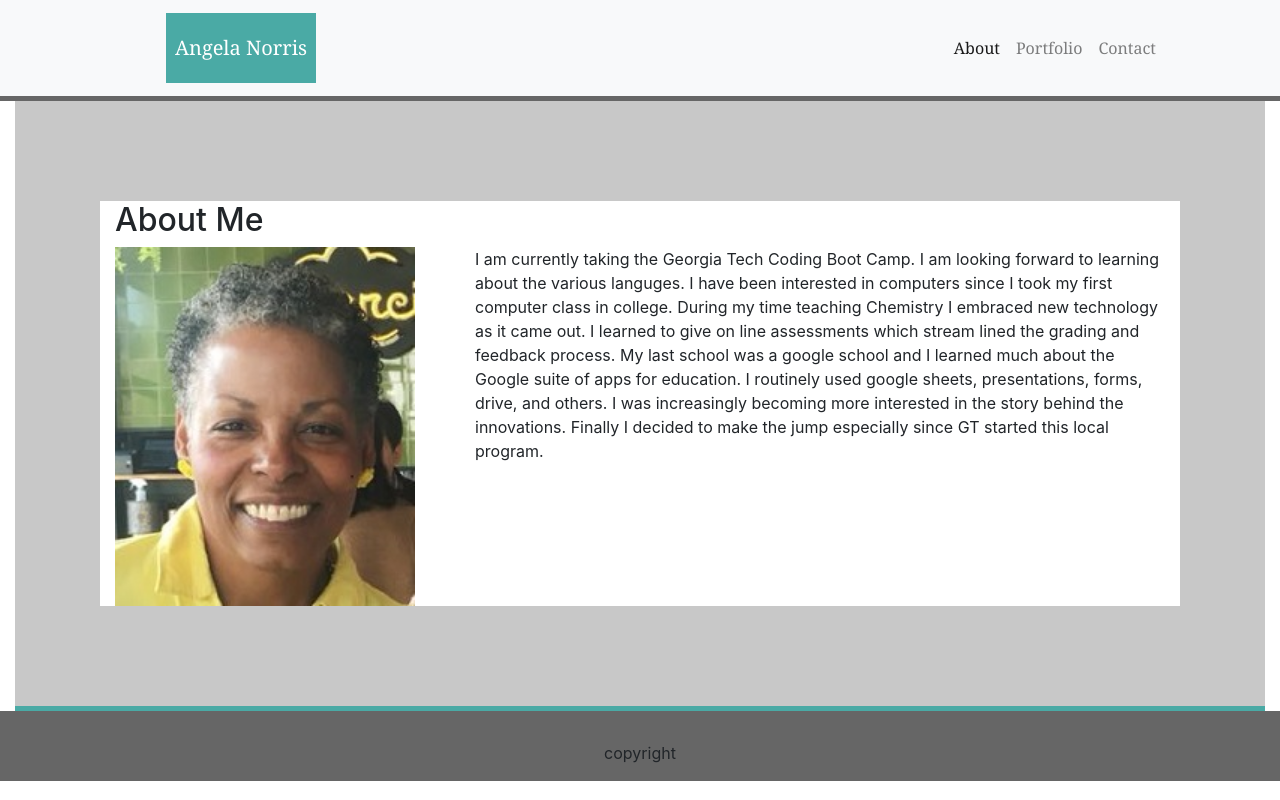
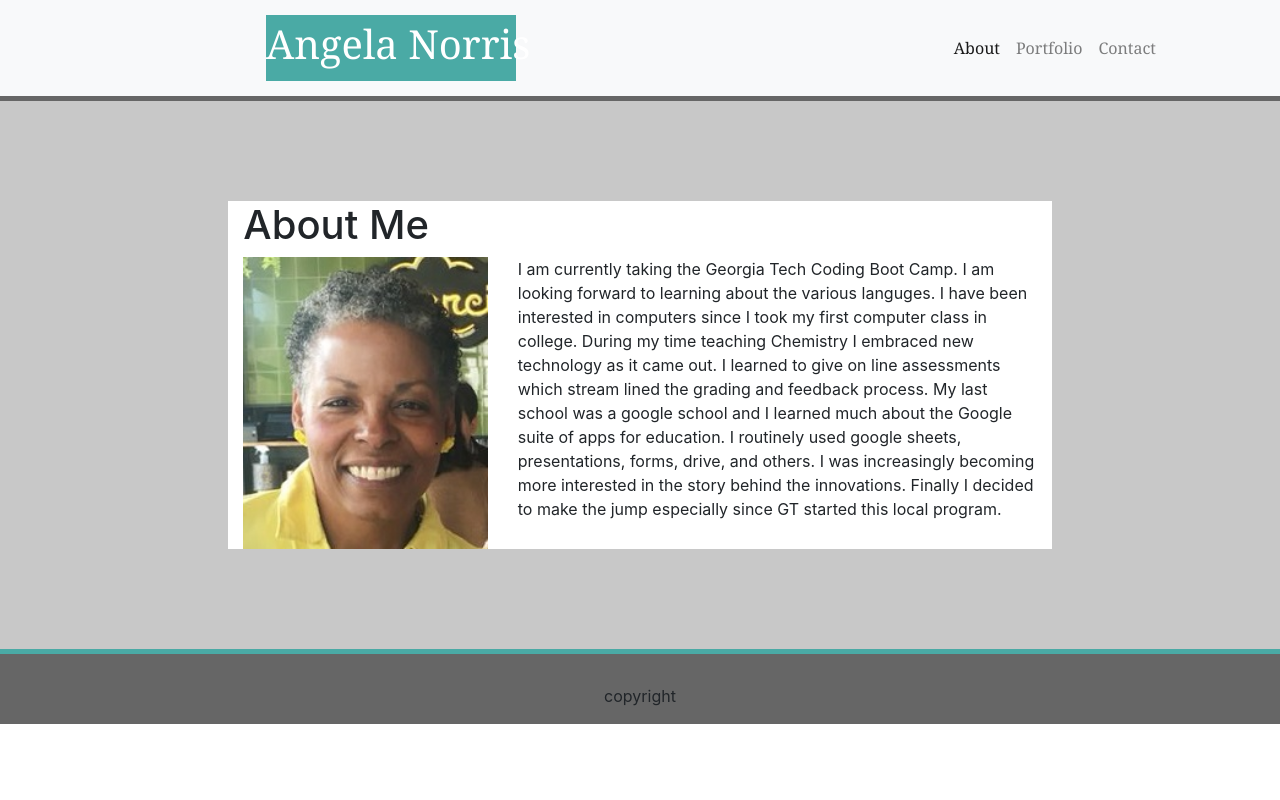
Before and after one commit to anorris57/Bootstrap-Portfolio, a plain HTML site: page index.html in a window 1280 px wide. Drawn offline with nearby package versions, Linux system fonts and the light colour scheme.

Commit message:
fixed alignment issues

```diff
--- a/assets/css/layouts.css
+++ b/assets/css/layouts.css
@@ -10,10 +10,10 @@ body {
 #name {
   text-align: center;
   background-color: #4aaaa5;
-  padding-top: 20px;
-  padding-bottom: 20px;
-  margin-left: 150px;
-  width: 150px;
+  /*padding-top: 20px;
+  padding-bottom: 20px;*/
+  margin-left: 250px;
+  width: 250px;
   color: white;
 }
 #namePortfolio {
@@ -39,24 +39,23 @@ ul {
   padding-bottom: 20px;
   margin-right: 100px;
 }
+.middleContainer {
+  background-color: #C8C8C8;
+  padding: 100px 150px 100px 150px;
+}
 .middle {
-  background-color: #C8C8C8;
-  padding: 100px;
-  border-bottom: 5px solid #4aaaa5;
+  background-color: #ffffff;
 }
 .middlePortfolio {
     background-color: #C8C8C8;
-    padding: 100px;
-    border-bottom: 5px solid #4aaaa5;
+    /*padding: 100px;*/
+    padding: 100px 150px 100px 150px;
 }
 .middleContact {
   background-color: #C8C8C8;
   padding: 100px;
-  border-bottom: 5px solid #4aaaa5;
 }
-.group {
-  background-color: #ffffff;
-}
+
 .groupPortfolio {
   background-color: #ffffff;
 }
@@ -66,7 +65,7 @@ ul {
 }
 img{
   width: 300px;
-  height: 300px;
+  height: 250px;
 }
 #portfolio img {
   width: 250px;
@@ -78,4 +77,5 @@ img{
 .bottom{
   background-color: #666666;
   padding-top: 30px;
+  border-top: 5px solid #4aaaa5;
 }
--- a/index.html
+++ b/index.html
@@ -11,7 +11,7 @@
 
   <body>
       <nav class="navbar navbar-expand-lg navbar-light bg-light header">
-          <span class="navbar-brand mb-0 h1" id="name">Angela Norris</span>
+          <span class="navbar-brand mb-0" id="name"><h1>Angela Norris</h1></span>
           <button class="navbar-toggler" type="button" data-toggle="collapse" data-target="#navbarNav" aria-controls="navbarNav" aria-expanded="false" aria-label="Toggle navigation">
             <span class="navbar-toggler-icon"></span>
           </button>
@@ -29,30 +29,35 @@
             </ul>
           </div>
         </nav>
-        <div class="container-fluid">
-          <div class="middle">
-            <div>
+        <div class="container-fluid middleContainer">
+          <div class="row">
+            <div class="col-md-2"></div>
+            <div class="col-md-8">
+             <div class="container-fluid middle">
                <div class="row">
                 <div class="col group">
-                  <h2>About Me</h2>
+                  <h1>About Me</h1>
                 </div> <!--for col about me-->
             </div> <!--for row about me-->
             <div class="row group">
+
               <div class="col-md-4"><img class="img-fluid" src="assets/images/Head Shot.b.jpg" alt="Picture of Angela" >
               </div>
               <div class="col-md-8">
                   I am currently taking the Georgia Tech Coding Boot Camp. I am looking forward to learning about the various languges. I have been interested in computers since I took my first computer class in college. During my time teaching Chemistry I embraced new technology as it came  out. I learned to give on line assessments which stream lined the grading and feedback process.  My last school was a google school and I learned much about the Google suite of apps for education. I routinely used google sheets, presentations, forms, drive, and others. I was increasingly becoming more interested in the story behind the innovations. Finally I decided to make the jump especially since GT started this local program.
               </div>
             </div>
-            </div> <!--for row with image-->
+
           </div>
+          </div>
+          <div class="col-md-2"></div>
+          </div>
+        </div><!--for container-->
         <div class="row bottom">
           <div class="col">
             <p class="text-center">copyright</p>
           </div>
         </div>
-
-        </div><!--for container-->
 
 
 
```
Also changed, not shown: contact.html (+22 -11 lines), portfolio.html (+17 -7 lines). Lines whose indentation alone changed are shown as unchanged.
